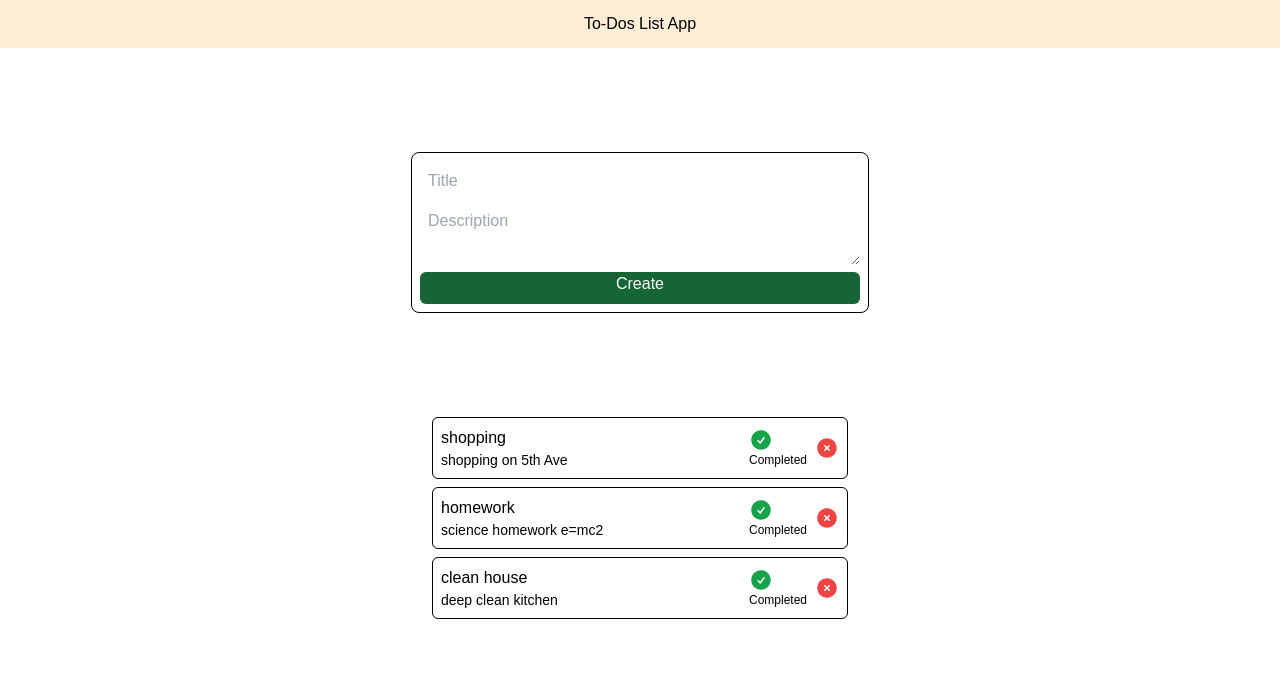
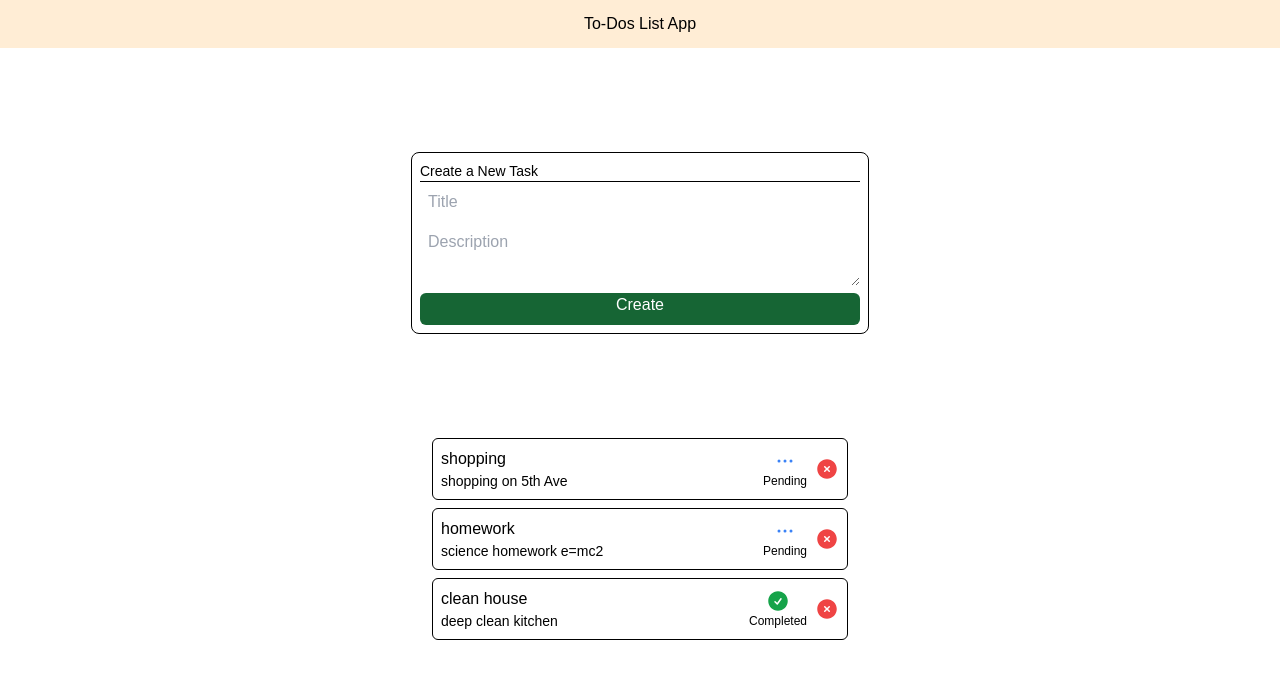
Before and after one commit to bibhorsharma7/todo-webapp, a Next.js app: page / in a window 1280 px wide. Shown: the top 678 px of the page. Built offline with nearby package versions, Linux system fonts and the light colour scheme.

Commit message:
add: delete task functionality

```diff
--- a/app/components/addTask.tsx
+++ b/app/components/addTask.tsx
@@ -19,6 +19,7 @@ export default function AddTask() {
 
   return (
     <div className="border border-black rounded-lg w-full p-2 m-2">
+      <p className="text-sm w-full border-b border-b-black">Create a New Task</p>
       <input
         className="p-2 w-full"
         type="text"
--- a/app/components/task.tsx
+++ b/app/components/task.tsx
@@ -4,14 +4,15 @@ import {
   CheckCircleIcon,
 } from "@heroicons/react/24/solid";
 
-interface TaskProps {
+export interface TaskProps {
   id: number;
   title: string;
   description: string;
   status: "pending" | "completed";
+  onDelete: () => void;
 }
 
-export default function Task({ title, description, status }: TaskProps) {
+export default function Task({ title, description, status, onDelete }: TaskProps) {
   return (
     <div className="flex flex-row rounded-md border-black border p-2 m-2 ">
       <div className="flex flex-col flex-1">
@@ -19,7 +20,7 @@ export default function Task({ title, description, status }: TaskProps) {
         <p className="text-sm">{description}</p>
       </div>
       <div className="flex flex-row items-center space-x-2">
-        <div className="flex flex-col text-xs">
+        <div className="flex flex-col text-xs text-center items-center">
           {status == "pending" ? (
             <>
               <EllipsisHorizontalIcon className="size-6 text-blue-500" />
@@ -34,7 +35,7 @@ export default function Task({ title, description, status }: TaskProps) {
         </div>
         <div
           className="w-auto"
-          onClick={() => console.log("Delete task clicked")}
+          onClick={onDelete}
         >
           <XCircleIcon className="size-6 text-red-500" />
         </div>
--- a/app/page.tsx
+++ b/app/page.tsx
@@ -1,15 +1,27 @@
 "use client";
 
+import { useState } from "react";
+import AddTask from "./components/addTask";
 import Task from "./components/task";
-import AddTask from "./components/addTask";
 
-const tasks = [
-  { id: 0, title: "shopping",status: "pending", description: "shopping on 5th Ave" },
-  { id: 1, title: "homework",status: "pending", description: "science homework e=mc2" },
-  { id: 2, title: "clean house",status: "completed", description: "deep clean kitchen" },
-];
+interface TaskList {
+  id: number;
+  title: string;
+  description: string;
+  status: "pending" | "completed";
+}
+
 
 export default function Home() {
+  const taskList: TaskList[] = [
+    { id: 0, title: "shopping", status: "pending", description: "shopping on 5th Ave" },
+    { id: 1, title: "homework", status: "pending", description: "science homework e=mc2" },
+    { id: 2, title: "clean house", status: "completed", description: "deep clean kitchen" },
+  ];
+
+  const [tasks, setTasks] = useState(taskList);
+
+
   return (
     <div className="flex flex-1 flex-col items-center pt-20">
       <div className="flex flex-row p-2 m-2">
@@ -22,7 +34,12 @@ export default function Home() {
               key={task.id}
               id={task.id}
               title={task.title}
+              status={task.status}
               description={task.description}
+              onDelete={() => {
+                const ntasks = tasks.filter(t => t.id !== task.id)
+                setTasks(ntasks)
+              }}
             />
           );
         })}
```
